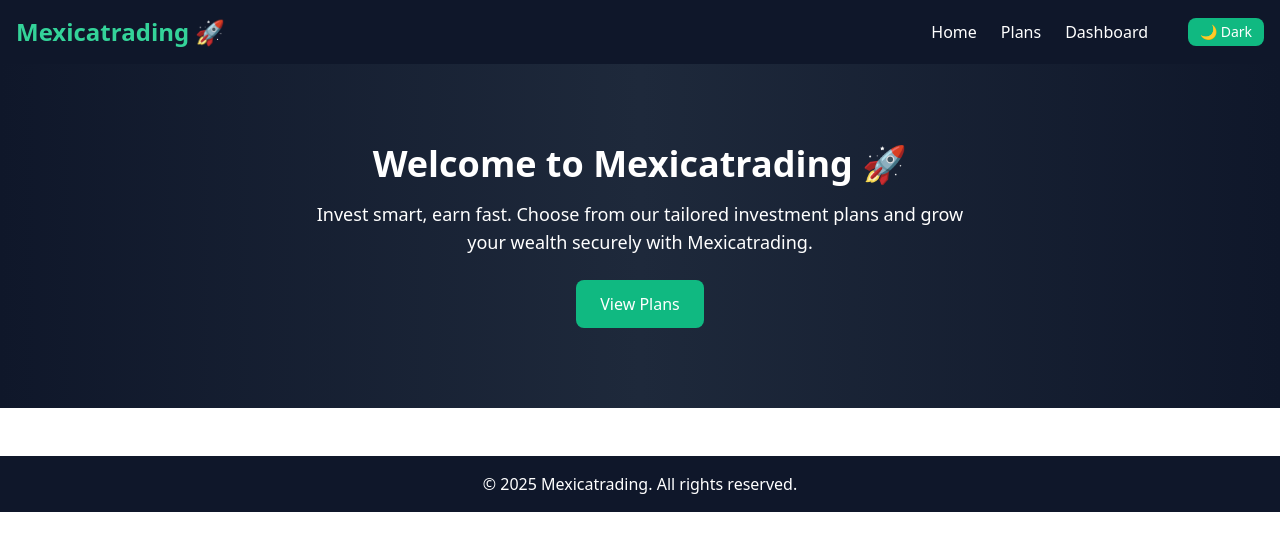
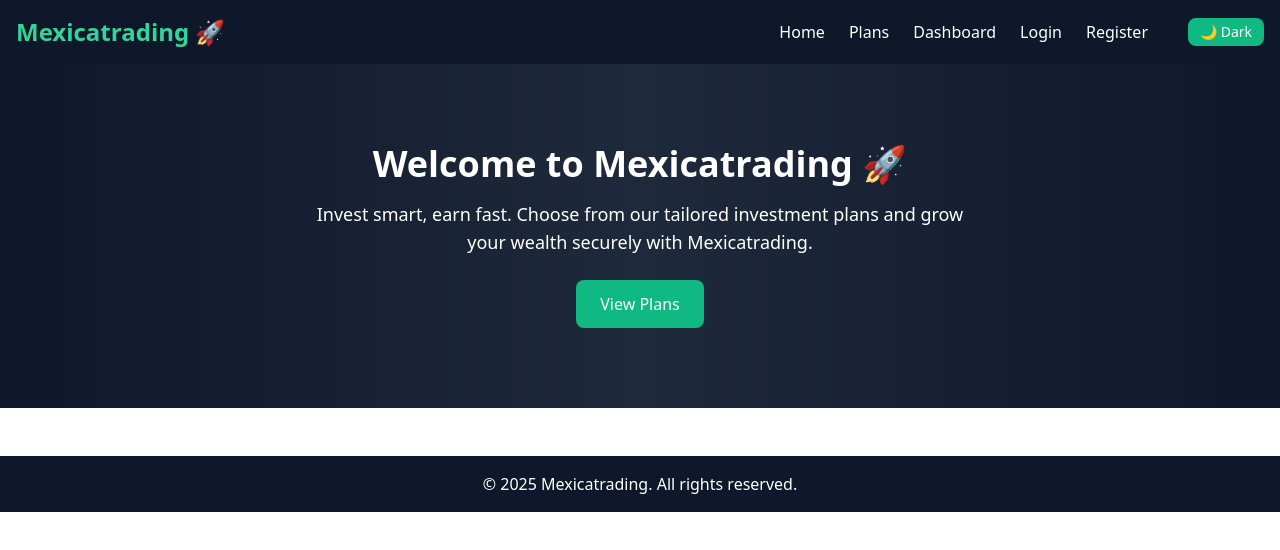
Before and after one commit to cchidiebere64-dot/Mexicatrading, a React (Vite) app: page / in a window 1280 px wide. Shown: the top 550 px of the page. Built offline with nearby package versions, Linux system fonts and the light colour scheme.

Commit message:
Update Navbar.jsx

```diff
--- a/src/components/Navbar.jsx
+++ b/src/components/Navbar.jsx
@@ -23,6 +23,8 @@ export default function Navbar() {
         <Link to="/" className="hover:text-emerald-400 transition">Home</Link>
         <Link to="/plans" className="hover:text-emerald-400 transition">Plans</Link>
         <Link to="/dashboard" className="hover:text-emerald-400 transition">Dashboard</Link>
+        <Link to="/login" className="hover:text-emerald-400">Login</Link>
+<Link to="/register" className="hover:text-emerald-400">Register</Link>
 
         {/* 🌙☀️ Toggle */}
         <button
```
